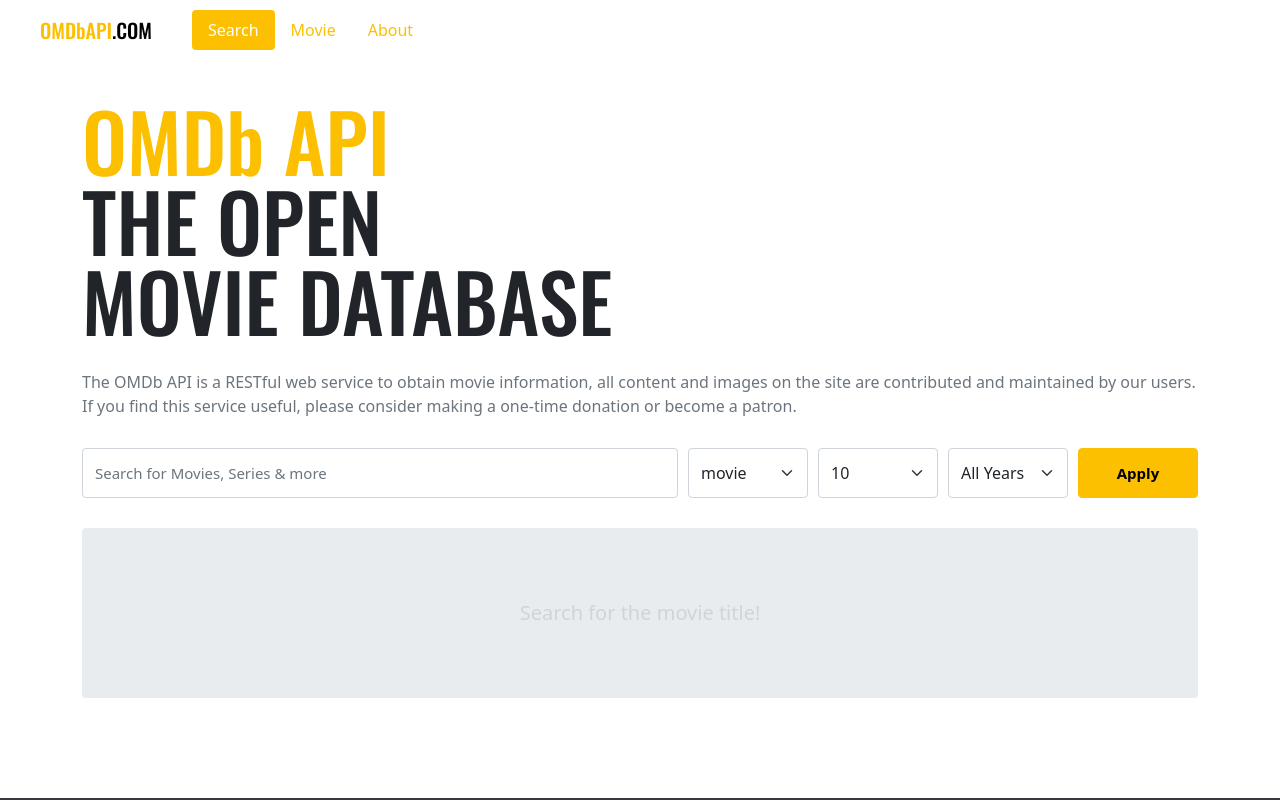
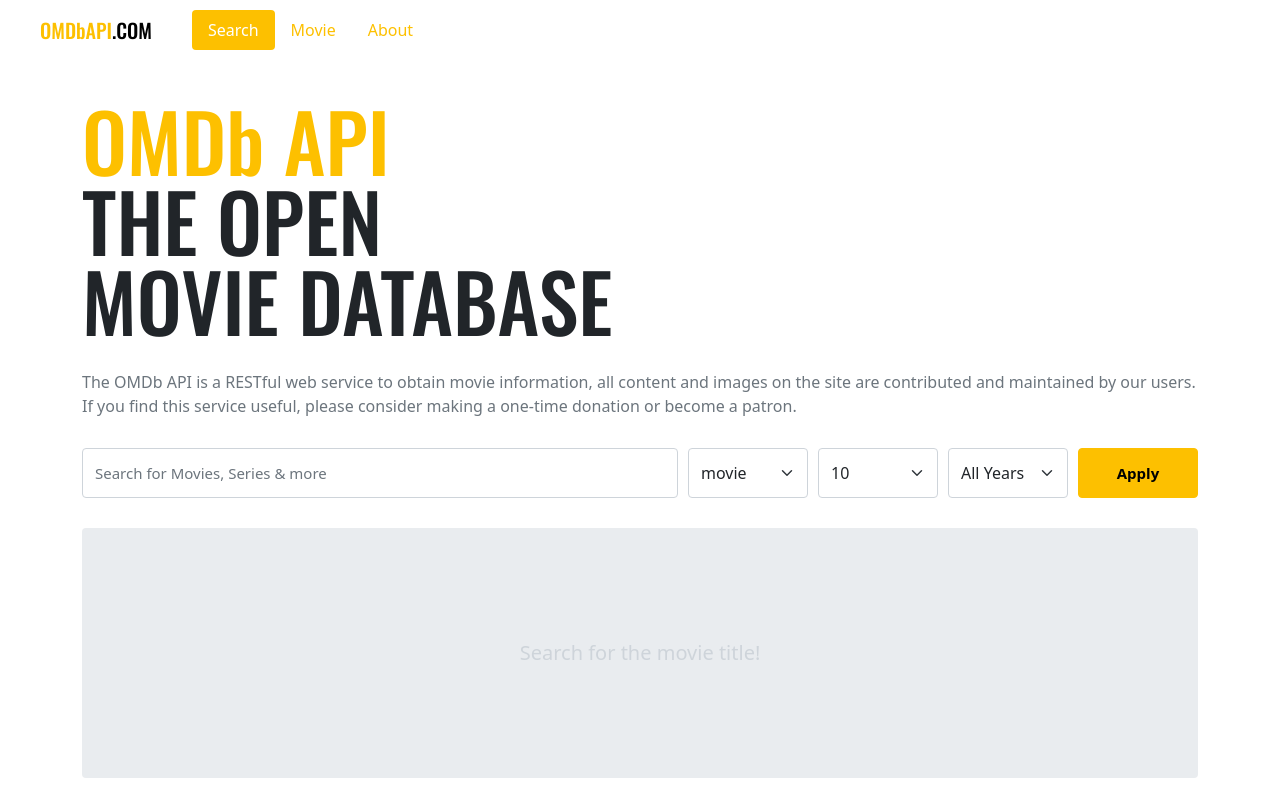
Before and after one commit to JeongHwan-dev/movie-app-with-vue, a Vue app: page /#/ in a window 1280 px wide. Shown: the top 800 px of the page. Built offline with nearby package versions, Linux system fonts and the light colour scheme.

Commit message:
Design : 영화 리스트 영역, 404 영역 padding 값 수정

```diff
--- a/src/components/MovieList.vue
+++ b/src/components/MovieList.vue
@@ -54,7 +54,7 @@
     text-align: center;
 
     &.no-result {
-      padding: 70px 0;
+      padding: 110px 0;
     }
   }
 
--- a/src/views/NotFound.vue
+++ b/src/views/NotFound.vue
@@ -18,7 +18,7 @@
 
 <style lang="scss" scoped>
 .not-found {
-  padding: 100px 0;
+  padding: 125px 0;
   font-family: "Oswald", sans-serif;
   line-height: 1.2;
   text-align: center;
```
